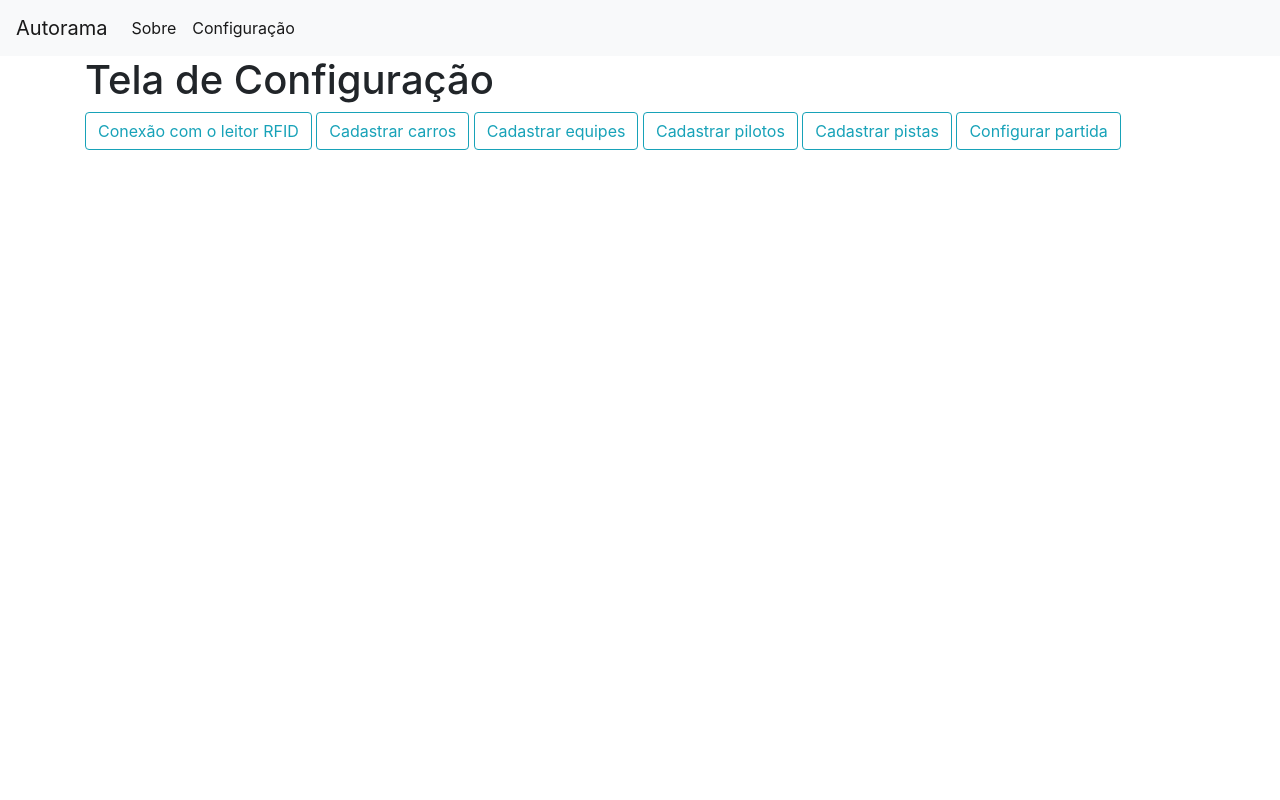
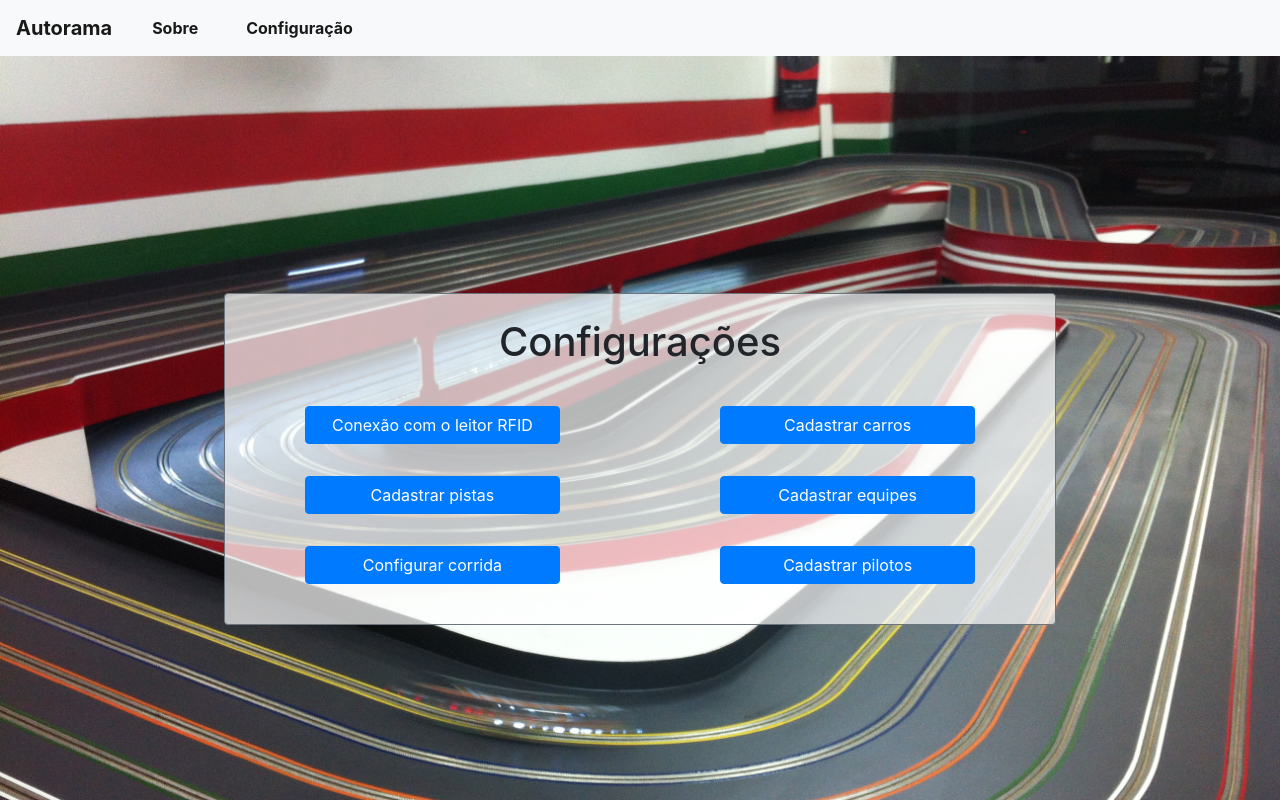
Before and after one commit to AndersonCorreia/PBL-2020.1-Autorama, a Flask app: a page that uses templates/base.html in a window 1280 px wide. Run offline with Flask 2, Linux system fonts and the light colour scheme; some libraries are stand-ins or nearby versions.

Commit message:
alteraçoes de layout

```diff
--- /dev/null
+++ b/static/css/app.css
@@ -0,0 +1,24 @@
+.content{
+    place-self: center center;
+}
+.content > div{
+    background: rgba(255,255,255,0.7);
+}
+.nav-menu {
+    height: min-content;
+}
+.btn-options {
+    display: grid;
+    padding-left: 5em !important;
+    padding-right: 5em !important;
+}
+
+.btn-options > .btn {
+    margin-top: 1em;
+    margin-bottom: 1em;
+}
+body {
+    background-image: url('/static/img/background.jpg');
+    background-size: cover;
+    height: 90vh;
+}
--- a/templates/base.html
+++ b/templates/base.html
@@ -7,30 +7,33 @@
 
     <!-- Bootstrap CSS -->
     <link rel="stylesheet" href="https://stackpath.bootstrapcdn.com/bootstrap/4.3.1/css/bootstrap.min.css" integrity="sha384-ggOyR0iXCbMQv3Xipma34MD+dH/1fQ784/j6cY/iJTQUOhcWr7x9JvoRxT2MZw1T" crossorigin="anonymous">
+    <link rel="stylesheet" href="/static/css/app.css">
     {% block css %} {% endblock %}
 
     <title>{% block title %} {% endblock %}</title>
 
   </head>
-  <body>
-    <nav class="navbar navbar-expand-md navbar-light bg-light">
+  <body class="body m-0 row">
+    <nav class="navbar col-12 nav-menu font-weight-bold navbar-expand-md navbar-light bg-light">
         <a class="navbar-brand" href="{{ url_for('index')}}">Autorama</a>
         <button class="navbar-toggler" type="button" data-toggle="collapse" data-target="#navbarNav" aria-controls="navbarNav" aria-expanded="false" aria-label="Toggle navigation">
             <span class="navbar-toggler-icon"></span>
         </button>
         <div class="collapse navbar-collapse" id="navbarNav">
             <ul class="navbar-nav">
-                <li class="nav-item active">
+                <li class="nav-item active mx-3">
                     <a class="nav-link" href="{{ url_for('about')}}">Sobre</a>
                 </li>
-                <li class="nav-item active">
+                <li class="nav-item active mx-3">
                     <a class="nav-link" href="{{ url_for('config')}}">Configuração</a>
                 </li>
             </ul>
         </div>
     </nav>
-    <div class="container">
-        {% block content %} {% endblock %}
+    <div class="container content">
+        <div class="border my-4 col-md-10 col-lg-9 mx-auto border-secondary rounded">
+            {% block content %} {% endblock %}
+        </div>
     </div>
 
     <!-- Optional JavaScript -->
--- a/templates/config.html
+++ b/templates/config.html
@@ -1,16 +1,20 @@
 {% extends 'base.html' %}
-{% block css %} <link rel="stylesheet" href="../css/config.css"> {% endblock %}
+{% block css %}
+    <link rel="stylesheet" href="/static/css/config.css">
+{% endblock %}
 
 {% block content %}
-    <h1>{% block title %} Tela de Configuração {% endblock %}</h1>
-    <div class="menu">
-        <button type="button" class="btn btn-outline-info" cadastraLeitor>Conexão com o leitor RFID</button>
-        <button type="button" class="btn btn-outline-info" cadastraCarro>Cadastrar carros</button>
-        <button type="button" class="btn btn-outline-info" cadastraEquipe>Cadastrar equipes</button>
-        <button type="button" class="btn btn-outline-info" cadastraPiloto>Cadastrar pilotos</button>
-        <button type="button" class="btn btn-outline-info" cadastraPista>Cadastrar pistas</button>
-        <button type="button" class="btn btn-outline-info" configPartida>Configurar partida</button>
+    <h1 class="text-center mt-4">{% block title %}Configurações{% endblock %}</h1>
+    <div class="menu text-center text-white row my-4">
+        <div class="col-12 col-md-6 btn-options">
+            <a href="/" class="btn btn-primary" cadastraLeitor>Conexão com o leitor RFID</a>
+            <a class="btn btn-primary" cadastraPista>Cadastrar pistas</a>
+            <a class="btn btn-primary" configPartida>Configurar corrida</a>
+        </div>
+        <div class="col-12 col-md-6 btn-options">
+            <a class="btn btn-primary" cadastraCarro>Cadastrar carros</a>
+            <a class="btn btn-primary" cadastraEquipe>Cadastrar equipes</a>
+            <a class="btn btn-primary" cadastraPiloto>Cadastrar pilotos</a>
+        </div>
     </div>
-
-
 {% endblock %}
```
Also changed, not shown: static/css/config.css (renamed from css/config.css), static/img/background.jpg (added).
